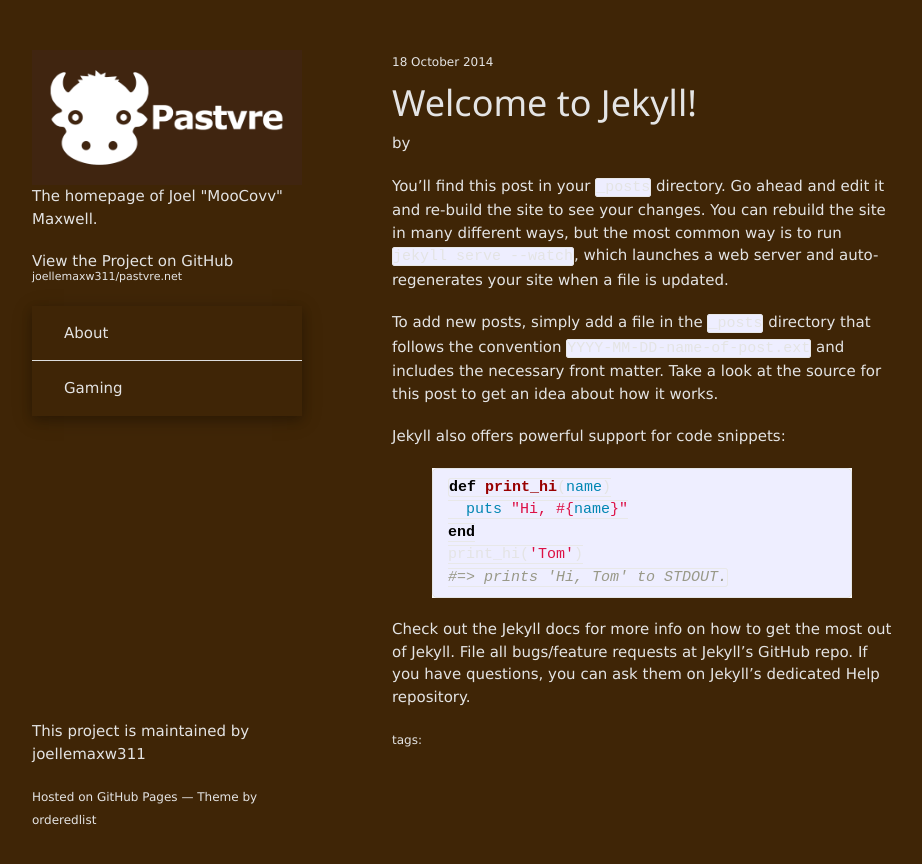
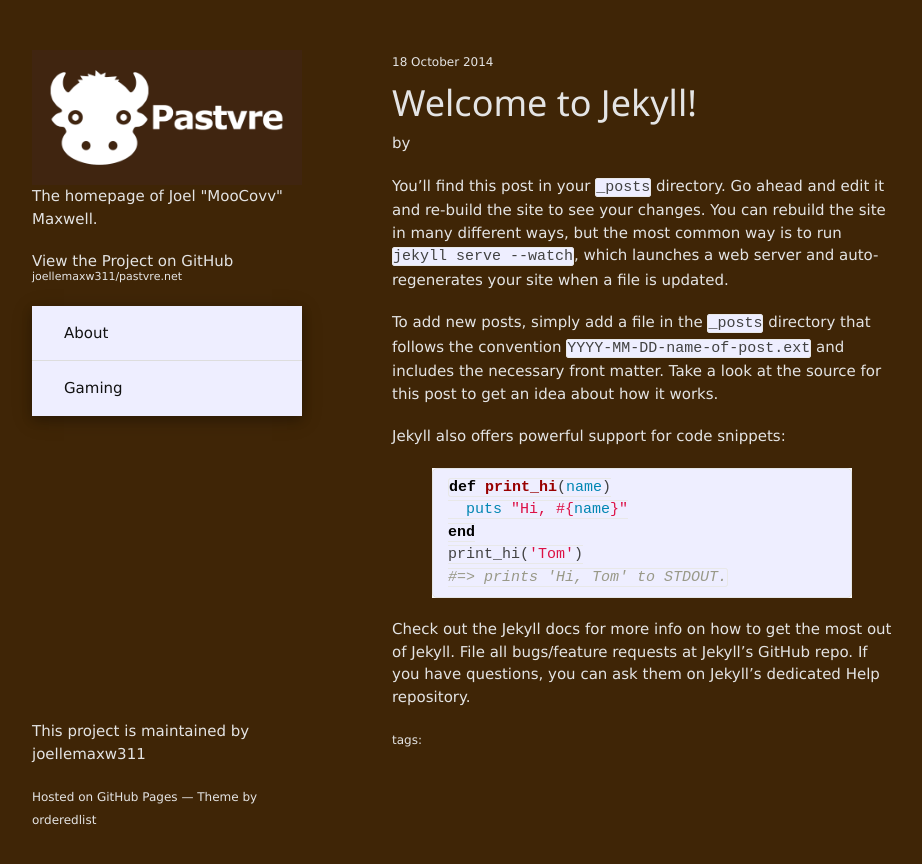
Before and after one commit to joellemaxw311/pastvre.net, a Jekyll site: the page built from _posts/2014-10-18-welcome-to-jekyll.markdown, in a window 1280 px wide. Shown: the top 864 px of the page, without its empty margins (178-1100 px from the left). Built offline with Jekyll 4.4.1, drawn with Linux system fonts in a browser that asks for light colours.

Commit message:
Adjusted contrast colors

```diff
--- a/_sass/_base.scss
+++ b/_sass/_base.scss
@@ -49,4 +49,5 @@
     border: 1px solid $grey-color-light;
     border-radius: 3px;
     background-color: #eef;
+    color: $grey-color-dark;
 }
--- a/assets/css/style.scss
+++ b/assets/css/style.scss
@@ -36,6 +36,11 @@
 
 @import "base";
 @import "jekyll-theme-minimal";
+
+.w3-card-4 {
+    background-color: #eef;
+    color: #111;
+}
 
 .pop-on-hover:hover {
     transform: scale(1.01);
```
